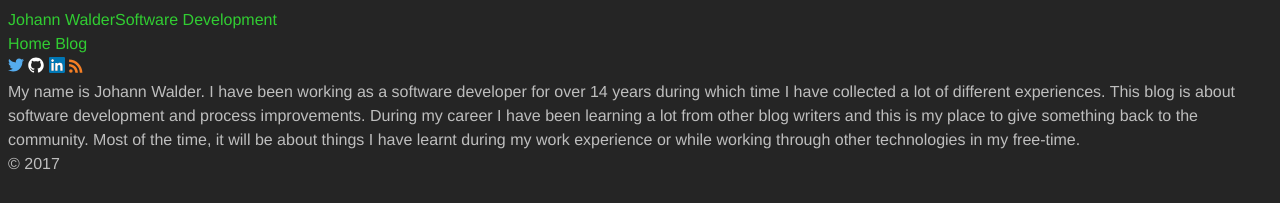
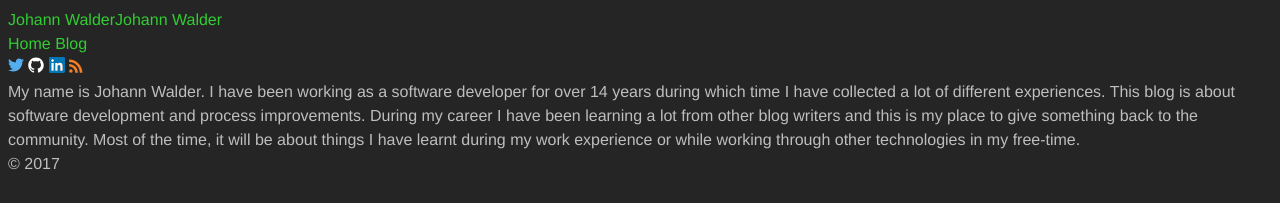
Before and after one commit to johannwalder/johannwalder.github.io, a Jekyll site: the page built from index.html, in a window 1280 px wide. Shown: the top 203 px of the page. Built offline with Jekyll 4.4.1, drawn with Linux system fonts in a browser that asks for light colours.

Commit message:
Changed title and description of blog

```diff
--- a/_config.yml
+++ b/_config.yml
@@ -1,7 +1,7 @@
 # Site settings
-title: Software Development
+title: Johann Walder
 email: johann.walder@outlook.com
-description: > #
+description: Sharing and learning about software engineering and continuous improvements
 url: "https://johannwalder.com"
 twitter_username: johannwalder
 github_username:  johannwalder
```
